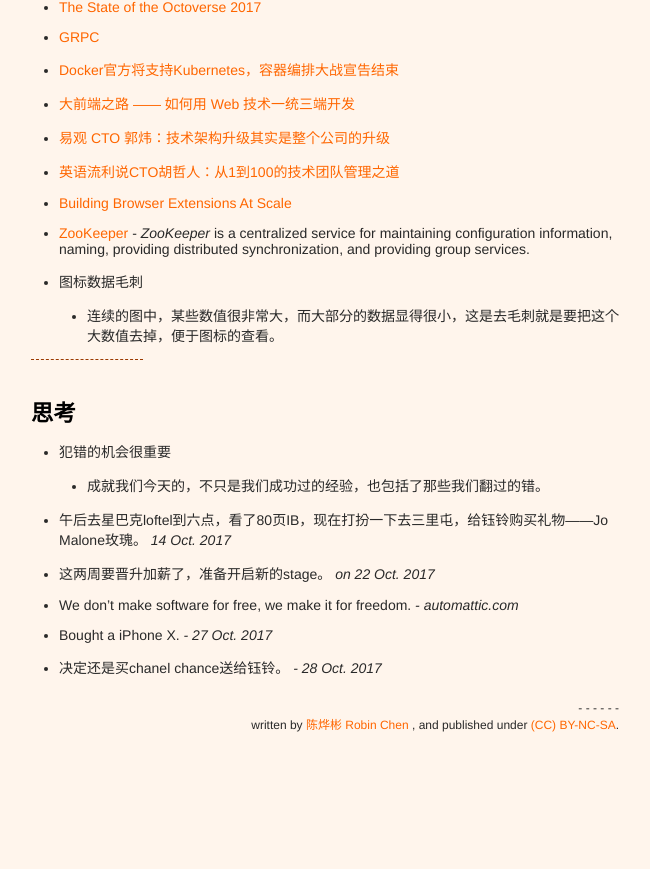
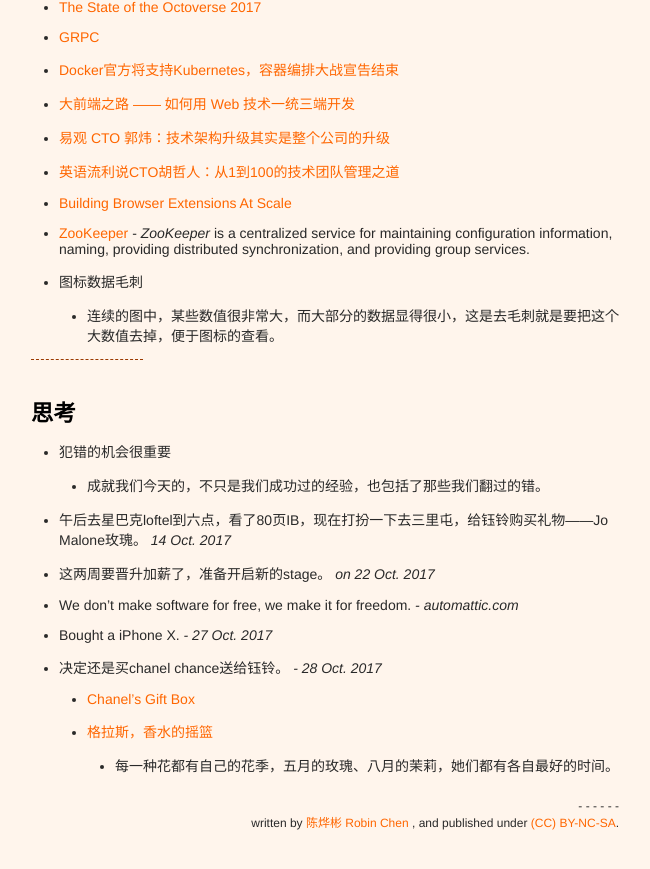
Before and after one commit to xianyuxmu/xianyuxmu.github.io, a Jekyll site: the page built from _posts/2017-10-03-monthly-reading.md, in a window 1280 px wide and 900 px high, scrolled down 2546 px. Shown: the top 869 px of the window, without its empty margins (315-965 px from the left). Built offline with Jekyll 4.4.1, drawn with Linux system fonts in a browser that asks for light colours; comment, search, counter and statistics services are not loaded; before the commit the page ends 3348 px from its top, so only the background shows below that.

Commit message:
Reading of 29 Oct. 2017

```diff
--- a/_posts/2017-10-03-monthly-reading.md
+++ b/_posts/2017-10-03-monthly-reading.md
@@ -112,3 +112,6 @@ tags:
 - We don’t make software for free, we make it for freedom. *- automattic.com*
 - Bought a iPhone X. *- 27 Oct. 2017*
 - 决定还是买chanel chance送给钰铃。 *- 28 Oct. 2017*
+	- [Chanel's Gift Box](https://www.chanel.com/fr_FR/parfums-beaute/c/art-of-wrapping.html)
+	- [格拉斯，香水的摇篮](https://www.chanel.cn/zh_CN/fragrance-beauty/fragrance/c/dans-les-champs-de-chanel.html)
+		- 每一种花都有自己的花季，五月的玫瑰、八月的茉莉，她们都有各自最好的时间。
```
